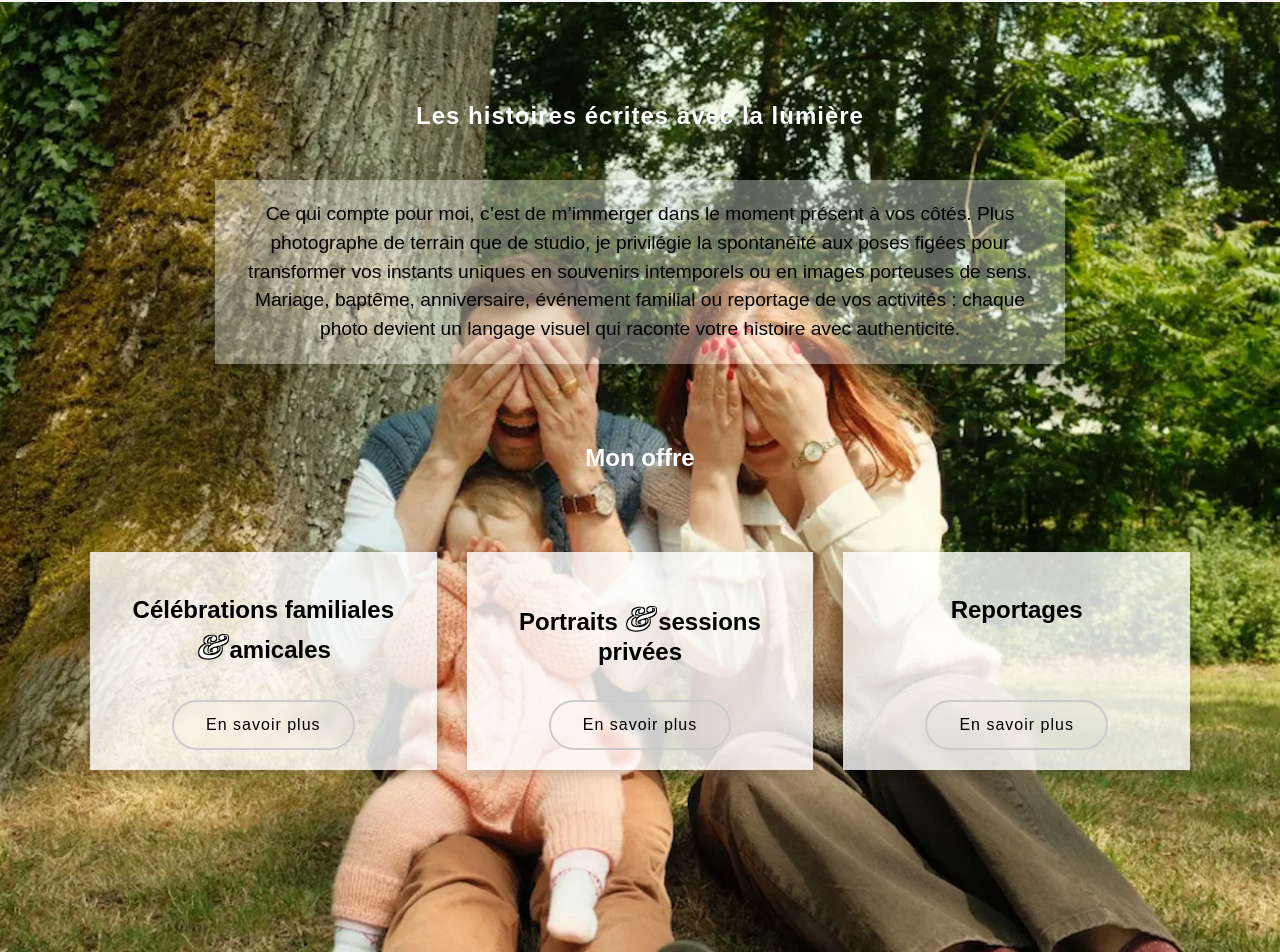
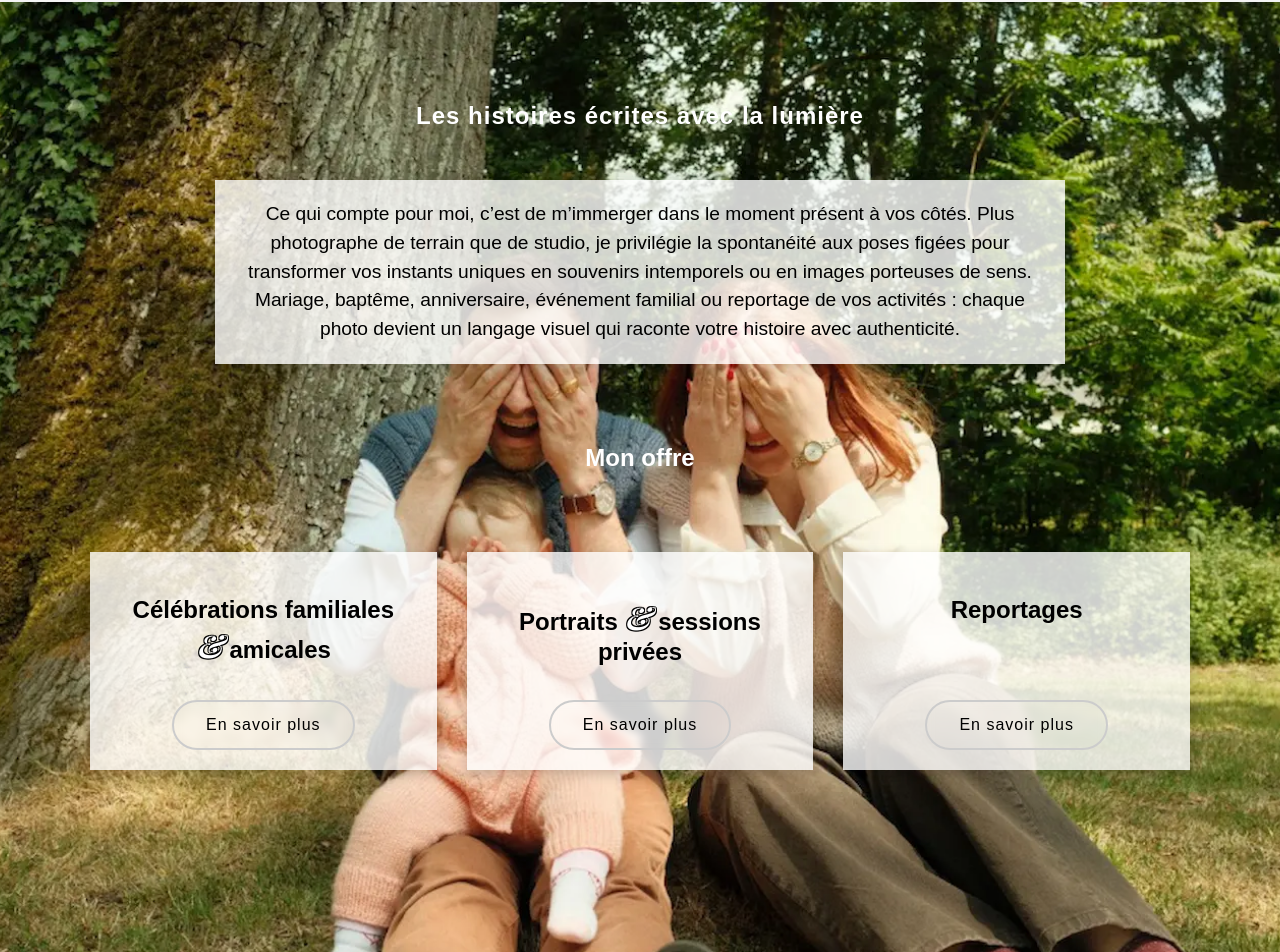
Before and after one commit to jeff397/Natalia-photographe, a React (Vite) app in the folder frontend/: page / in a window 1280 px wide. Shown: the part 1598-2550 px from the top of the page. Built offline with nearby package versions, Linux system fonts and the light colour scheme; no server answers; a web font is replaced by a local one.

Commit message:
correction

```diff
--- a/frontend/src/components/PhotoService/photoService.css
+++ b/frontend/src/components/PhotoService/photoService.css
@@ -14,8 +14,12 @@
 .Photoservice::before {
   position: absolute;
   inset: 0;
-  background: rgba(0, 0, 0, 0.5);
+  background: rgba(0, 0, 0, 0.75);
   z-index: 0;
+}
+.Photoservice-title,
+.Photoservice-txt {
+  color: #fff; /* blanc pur */
 }
 
 .Photoservice-title {
@@ -40,7 +44,7 @@
   animation: fadeInText 2s ease-out forwards;
 
   /* Fond blanc léger, sans flou */
-  background: rgba(255, 255, 255, 0.35);
+  background: rgba(255, 255, 255, 0.8);
   color: #000;
   padding: 20px 25px;
   box-shadow: 0 4px 20px rgba(0, 0, 0, 0.2);
```
